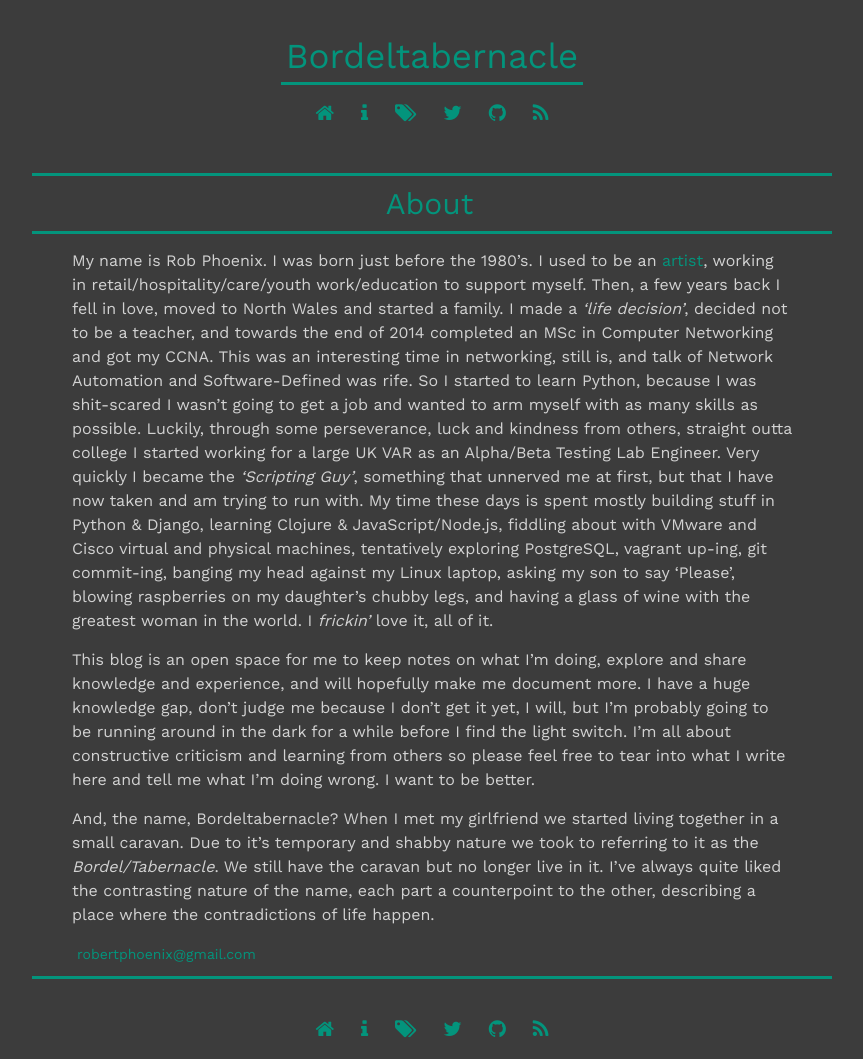
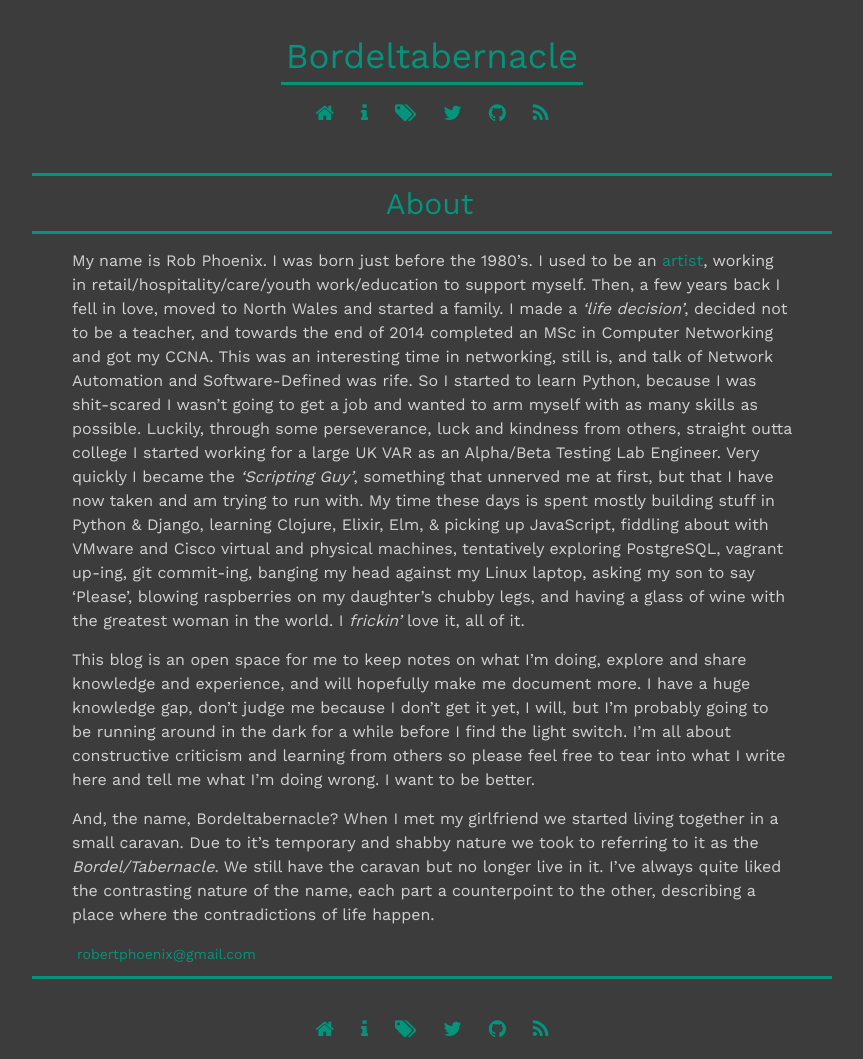
Before and after one commit to robphoenix/bordeltabernacle.github.io, a Jekyll site: the page built from about.md, in a window 1280 px wide. Shown: the whole page, without its empty margins (208-1071 px from the left). Built offline with Jekyll 4.4.1, drawn with Linux system fonts in a browser that asks for light colours; nearby versions of some CDN libraries; Markdown is read by kramdown in place of the engine named in the settings.

Commit message:
updated about.md to include elixir & elm

```diff
--- a/about.md
+++ b/about.md
@@ -4,7 +4,7 @@
 permalink: about/
 ---
 
-My name is Rob Phoenix. I was born just before the 1980's. I used to be an [artist](http://rm-phoenix.co.uk/), working in retail/hospitality/care/youth work/education to support myself. Then, a few years back I fell in love, moved to North Wales and started a family. I made a *'life decision'*, decided not to be a teacher, and towards the end of 2014 completed an MSc in Computer Networking and got my CCNA. This was an interesting time in networking, still is, and talk of Network Automation and Software-Defined was rife.  So I started to learn Python, because I was shit-scared I wasn't going to get a job and wanted to arm myself with as many skills as possible.  Luckily, through some perseverance, luck and kindness from others, straight outta college I started working for a large UK VAR as an Alpha/Beta Testing Lab Engineer. Very quickly I became the *'Scripting Guy'*, something that unnerved me at first, but that I have now taken and am trying to run with.  My time these days is spent mostly building stuff in Python & Django, learning Clojure & JavaScript/Node.js, fiddling about with VMware and Cisco virtual and physical machines, tentatively exploring PostgreSQL, vagrant up-ing, git commit-ing, banging my head against my Linux laptop, asking my son to say 'Please', blowing raspberries on my daughter's chubby legs, and having a glass of wine with the greatest woman in the world. I *frickin'* love it, all of it.
+My name is Rob Phoenix. I was born just before the 1980's. I used to be an [artist](http://rm-phoenix.co.uk/), working in retail/hospitality/care/youth work/education to support myself. Then, a few years back I fell in love, moved to North Wales and started a family. I made a *'life decision'*, decided not to be a teacher, and towards the end of 2014 completed an MSc in Computer Networking and got my CCNA. This was an interesting time in networking, still is, and talk of Network Automation and Software-Defined was rife.  So I started to learn Python, because I was shit-scared I wasn't going to get a job and wanted to arm myself with as many skills as possible.  Luckily, through some perseverance, luck and kindness from others, straight outta college I started working for a large UK VAR as an Alpha/Beta Testing Lab Engineer. Very quickly I became the *'Scripting Guy'*, something that unnerved me at first, but that I have now taken and am trying to run with.  My time these days is spent mostly building stuff in Python & Django, learning Clojure, Elixir, Elm, & picking up JavaScript, fiddling about with VMware and Cisco virtual and physical machines, tentatively exploring PostgreSQL, vagrant up-ing, git commit-ing, banging my head against my Linux laptop, asking my son to say 'Please', blowing raspberries on my daughter's chubby legs, and having a glass of wine with the greatest woman in the world. I *frickin'* love it, all of it.
 
 This blog is an open space for me to keep notes on what I'm doing, explore and share knowledge and experience, and will hopefully make me document more. I have a huge knowledge gap, don't judge me because I don't get it yet, I will, but I'm probably going to be running around in the dark for a while before I find the light switch. I'm all about constructive criticism and learning from others so please feel free to tear into what I write here and tell me what I'm doing wrong. I want to be better.
 
```
